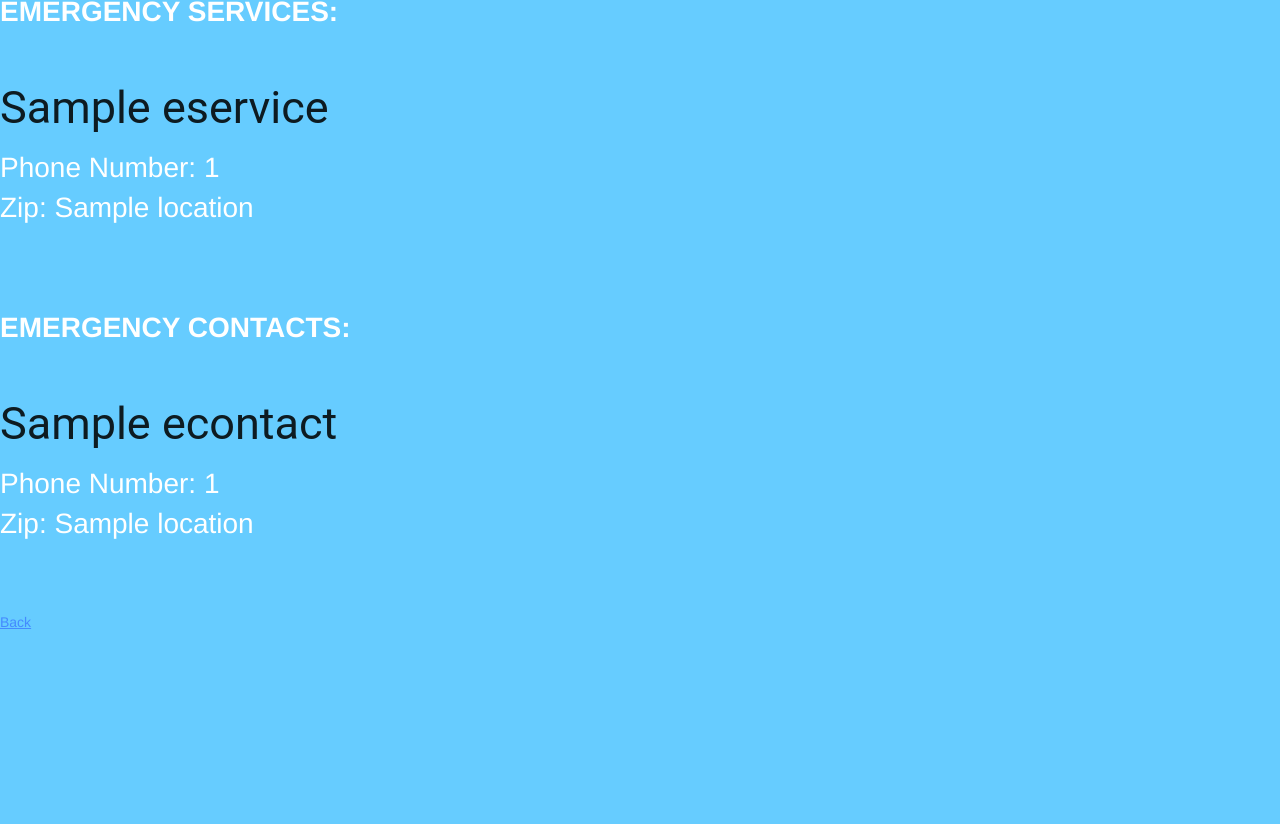
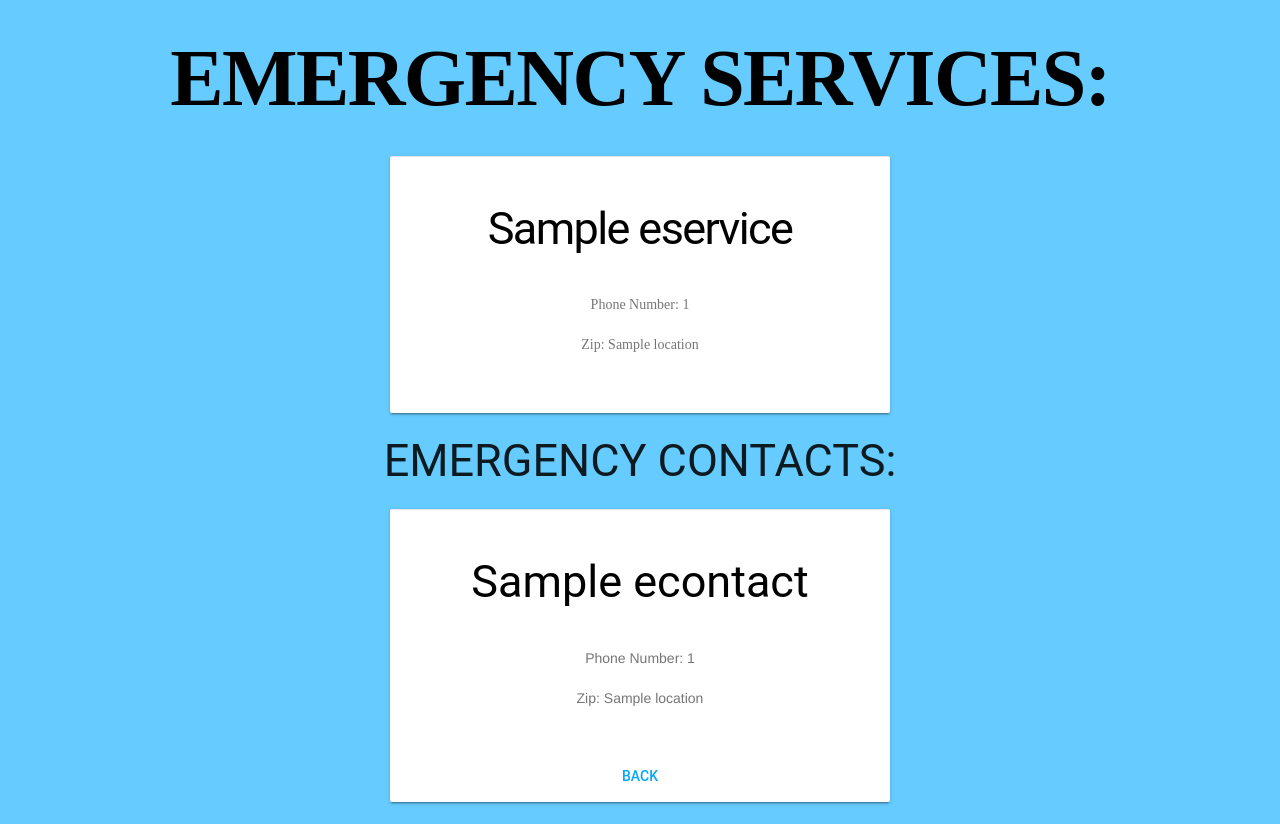
Before and after one commit to aclinton13/Project-E-Line, a Python web app: template templates/emergency.html in a window 1280 px wide. Before the commit the page ends 629 px from the top, so only its background shows below. Run offline with Jinja, Linux system fonts and the light colour scheme; the template is opened without the code that fills it: most values are stand-ins (such as "Sample title", 1, 10 or a date in 2020).

Commit message:
added emergency css, fixed choose html and add contacts

```diff
--- /dev/null
+++ b/stylesheets/emergency.css
@@ -0,0 +1,37 @@
+body {
+  background-color:#66ccff;
+}
+
+html {
+  height: 100%;
+}
+h1{
+font-size: 80px;
+  font-weight: 400;
+  font-family: "Times New Roman", Times, serif;
+  color: black;
+}
+
+.mdl-card__title-text{
+
+  font-family: Arial, Helvetica, serif;
+  color: #ff99cc ;
+}
+
+.demo-card-wide.mdl-card {
+  width: 500px;
+}
+.demo-card-wide > .mdl-card__title {
+  height: 500px;
+}
+
+
+.demo-card-square.mdl-card {
+  width: 500px;
+}
+.demo-card-square > .mdl-card__title {
+  height: 500px;
+}
+.mdl-card__title{
+  flex-direction: column;
+}
--- a/templates/addContacts.html
+++ b/templates/addContacts.html
@@ -7,6 +7,7 @@
     <link rel="stylesheet" href="/stylesheets/design.css">
   </head>
   <body>
+    <center>
     <h1>Add Emergency Contact<h1>
 
     <form class='setup' action='/addContacts' method='post'>
@@ -33,6 +34,6 @@
     <br>
     <input type="Submit" name="submit" value="Submit">
     </form>
-
+</center>
   </body>
 </html>
--- a/templates/emergency.html
+++ b/templates/emergency.html
@@ -6,33 +6,47 @@
     <link rel="stylesheet" href="https://fonts.googleapis.com/icon?family=Material+Icons">
 <link rel="stylesheet" href="https://code.getmdl.io/1.3.0/material.light_blue-blue.min.css" />
 <script defer src="https://code.getmdl.io/1.3.0/material.min.js"></script>
-    <link rel="stylesheet" href="/stylesheets/form.css">
+    <link rel="stylesheet" href="/stylesheets/emergency.css">
   </head>
   <body>
-    <p><strong>EMERGENCY SERVICES:</strong></p>
-    <br>
+    <center>
+
+  <h1><strong><h1>EMERGENCY SERVICES:</strong></h1>
+
+
+    <div class="demo-card-wide mdl-card mdl-shadow--2dp">
+      <div class="mdl-card__actions mdl-card--border">
+        <div class="mdl-card__title">
               {% for eservice in eservices %}
-    <h2>{{eservice.name}}</h2>
+              <h2 class="mdl-card__title-text"> <h2>{{eservice.name}}</h2>
+        <div class="mdl-card__supporting-text">
+
           <p>Phone Number: {{eservice.number}}</p>
           <p>Zip: {{eservice.location.split(":")[-1]}}</p>
-    <br>
-    <br>
+        </div>
             {% endfor %}
-    <br>
-    <br>
+          </div>
+        </div>
+      </div>
+                    <h2>EMERGENCY CONTACTS:</h2>
+      <div class="demo-card-square mdl-card mdl-shadow--2dp">
+        <div class="mdl-card__actions mdl-card--border">
                 {% if econtacts|length != 0 %}
-    <p><strong>EMERGENCY CONTACTS:</strong></p>
-    <br>
+
+
+          <div class="mdl-card__title">
                 {% for econtact in econtacts %}
-    <h2>{{econtact.name}}</h2>
+  <h2 class="mdl-card__title-text"> <h2>{{econtact.name}}</h2>
+            <div class="mdl-card__supporting-text">
               <p>Phone Number: {{econtact.number}}</p>
               <p>Zip: {{econtact.location.split(":")[-1]}}</p>
-    <br>
-    <br>
-    {% endfor %}
+            </div>  {% endfor %}
               {% endif %}
+        </div>
+        <a class="mdl-button mdl-button--colored mdl-js-button mdl-js-ripple-effect" href="/">Back </a>
+        </a>
+      </div>
 
-  </body>
-  <br>
-  <a href="/">Back</a>
+</div>
+       </center>
 </html>
```
Also changed, not shown: templates/choose.html (+2 -8 lines), templates/finished_setup.html (added, +16 -0 lines). Lines whose indentation alone changed are shown as unchanged.
